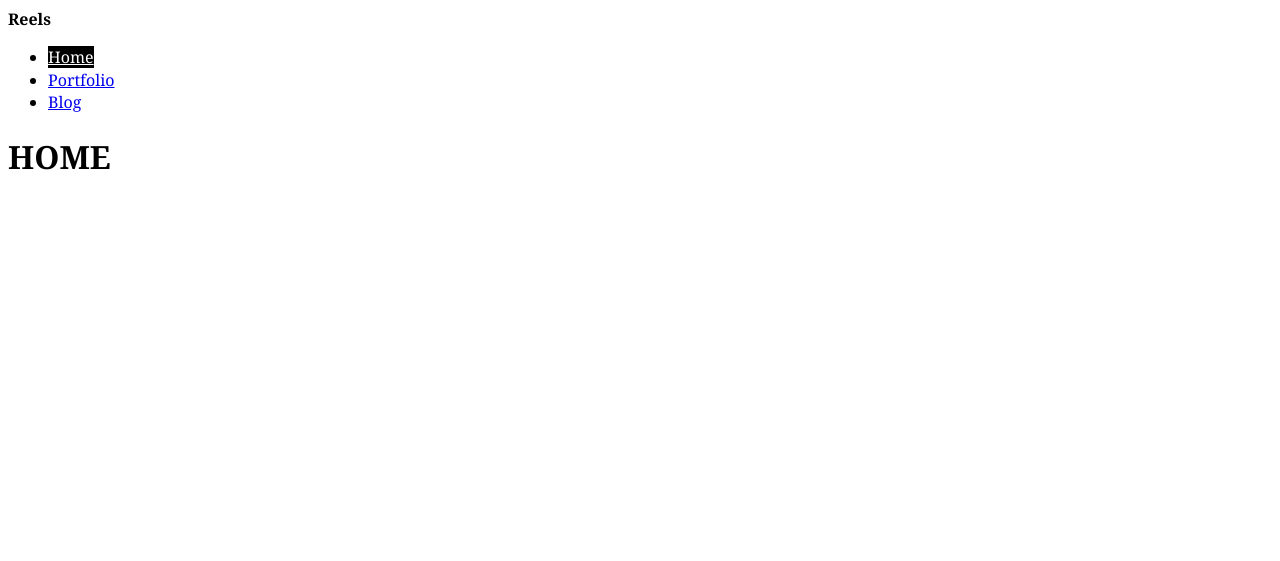
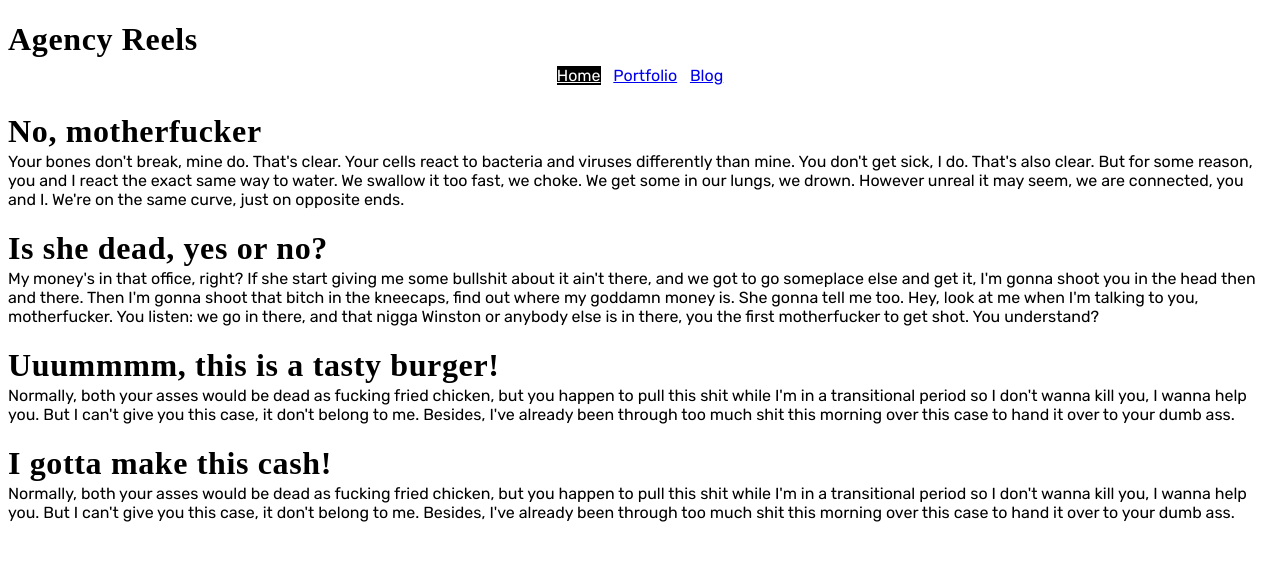
Before and after one commit to piolabsreel/piolabsreel-website, a Jekyll site: the page built from index.html, in a window 1280 px wide. Shown: the top 561 px of the page. Built offline with Jekyll 4.4.1, drawn with Linux system fonts in a browser that asks for light colours; some web fonts are replaced.

Commit message:
text correct
Corrected some text.

```diff
--- a/_layouts/default.html
+++ b/_layouts/default.html
@@ -2,13 +2,16 @@
 <html lang="en" dir="ltr">
   <head>
     <meta charset="utf-8">
-    <title>numbers numbers</title>
+    <title>Reel Agency</title>
+    <link rel="preconnect" href="https://fonts.googleapis.com">
+    <link rel="preconnect" href="https://fonts.gstatic.com" crossorigin>
+    <link href="https://fonts.googleapis.com/css2?family=DM+Serif+Text:ital@0;1&family=Rubik:ital,wght@0,300;0,400;0,600;0,800;0,900;1,300;1,400;1,600;1,800;1,900&display=swap" rel="stylesheet">
     <link href="{{site.baseurl}}/css/common.css" rel="stylesheet">
   </head>
   <body>
 
     <header>
-      <strong>Reels</strong>
+      <h1>Agency Reels</h1>
       {% include nav.html %}
     </header>
 
--- a/blog.html
+++ b/blog.html
@@ -2,7 +2,7 @@
 layout: default
 ---
 
-<h1>BLOGITO</h1>
+<h1>Blogito</h1>
 
 <ul>
   <li>
--- a/css/common.css
+++ b/css/common.css
@@ -1,8 +1,42 @@
+html {
+  box-sizing: border-box;
+}
+
+*, *::before, *::after {
+  box-sizing: inherit;
+}
+
 html {
     margin: 0;
     padding: 0;
 
-    font: normal 100%/1.4 Georgia,serif;
+    font-family: 'DM Serif Text', serif;
+}
+
+nav ul {
+    display: flex;
+    padding: 0;
+    margin: 0;
+    justify-content: center;
+    list-style-type: none;
+}
+
+nav li {
+    margin: 0.4em;
+}
+
+body {
+    font-family: 'Rubik', sans-serif;
+}
+
+p {
+    margin: 0;
+}
+
+h1 {
+    font-family: 'DM Serif Text', serif;
+    letter-spacing: .02em;
+    margin-bottom: .1rem;
 }
 
 .current {
--- a/index.html
+++ b/index.html
@@ -1,4 +1,14 @@
 ---
 layout: default
 ---
-<h1>HOME</h1>
+<h1>No, motherfucker</h1>
+<p>Your bones don't break, mine do. That's clear. Your cells react to bacteria and viruses differently than mine. You don't get sick, I do. That's also clear. But for some reason, you and I react the exact same way to water. We swallow it too fast, we choke. We get some in our lungs, we drown. However unreal it may seem, we are connected, you and I. We're on the same curve, just on opposite ends. </p>
+
+<h1>Is she dead, yes or no?</h1>
+<p>My money's in that office, right? If she start giving me some bullshit about it ain't there, and we got to go someplace else and get it, I'm gonna shoot you in the head then and there. Then I'm gonna shoot that bitch in the kneecaps, find out where my goddamn money is. She gonna tell me too. Hey, look at me when I'm talking to you, motherfucker. You listen: we go in there, and that nigga Winston or anybody else is in there, you the first motherfucker to get shot. You understand? </p>
+
+<h1>Uuummmm, this is a tasty burger!</h1>
+<p>Normally, both your asses would be dead as fucking fried chicken, but you happen to pull this shit while I'm in a transitional period so I don't wanna kill you, I wanna help you. But I can't give you this case, it don't belong to me. Besides, I've already been through too much shit this morning over this case to hand it over to your dumb ass. </p>
+
+<h1>I gotta make this cash!</h1>
+<p>Normally, both your asses would be dead as fucking fried chicken, but you happen to pull this shit while I'm in a transitional period so I don't wanna kill you, I wanna help you. But I can't give you this case, it don't belong to me. Besides, I've already been through too much shit this morning over this case to hand it over to your dumb ass. </p>
--- a/portfolio.html
+++ b/portfolio.html
@@ -2,4 +2,4 @@
 layout: default
 ---
 
-<h1>PORTFOLIO</h1>
+<h1>Portfolio</h1>
```
